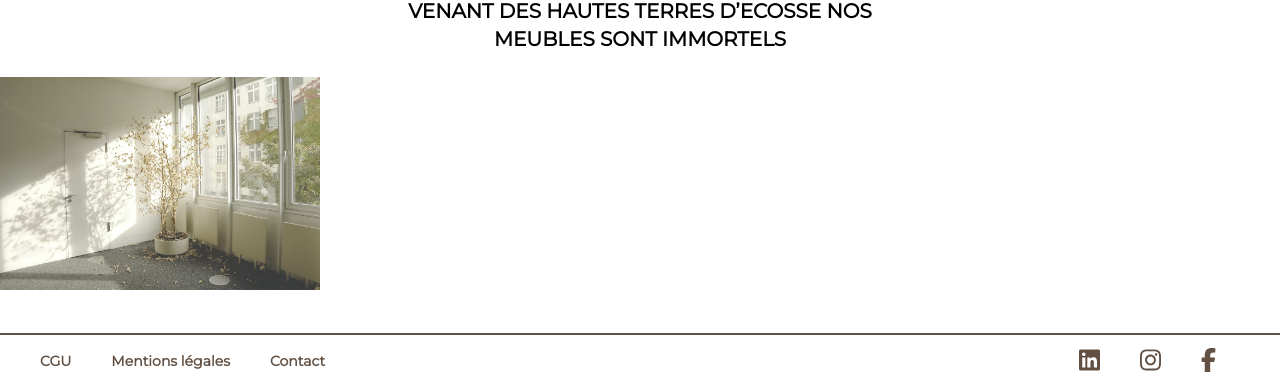
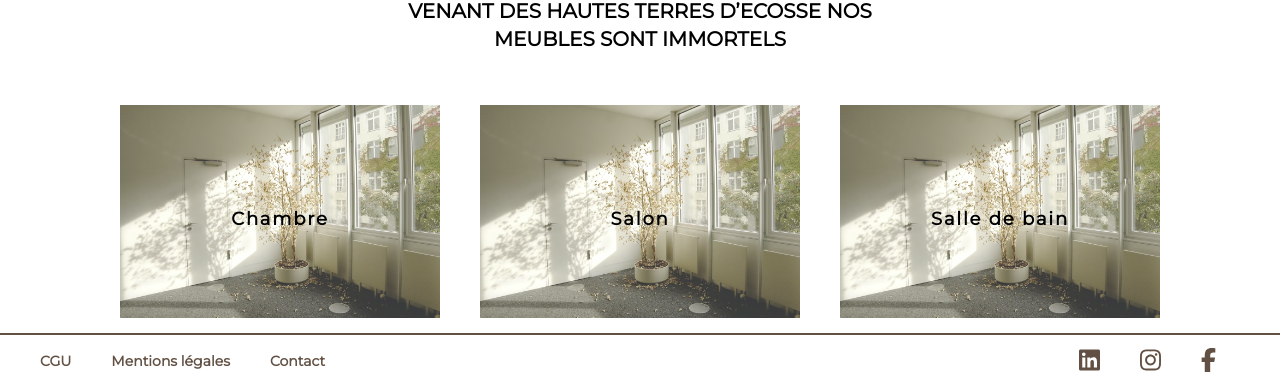
Before and after one commit to william-wtr92/website-airnes, a Next.js app: page / in a window 1280 px wide. Shown: the part 507-890 px from the top of the page. Built offline with nearby package versions, Linux system fonts and the light colour scheme.

Commit message:
fixed homepage categories

```diff
--- a/src/pages/index.js
+++ b/src/pages/index.js
@@ -3,6 +3,12 @@
 import FooterMenu from "@/components/home/FooterMenu"
 
 const Main = () => {
+    const categories = [
+        "Chambre",
+        "Salon",
+        "Salle de bain"
+    ]
+
   return (
     <>
       <main>
@@ -13,7 +19,18 @@
           <p>MEUBLES SONT IMMORTELS</p>
         </div>
 
-        <Categories />
+          <div className="flex flex-wrap justify-center gap-10">
+              {
+                  categories.map(
+                      (category, index) => (
+                          <Categories
+                              key={index}
+                              catName={category}
+                          />
+                      )
+                  )
+              }
+          </div>
       </main>
       <FooterMenu position="relative" />
     </>
```
